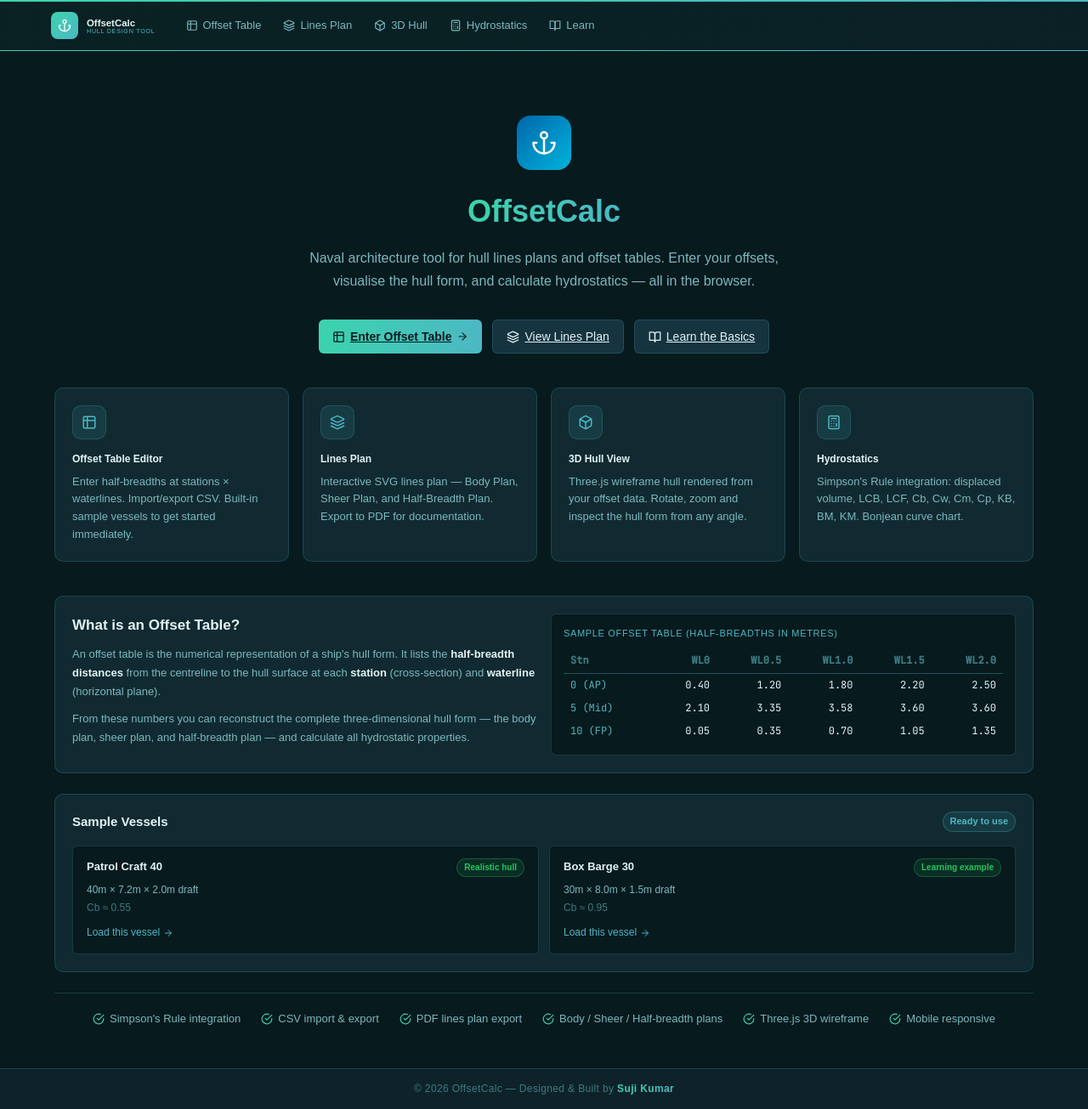
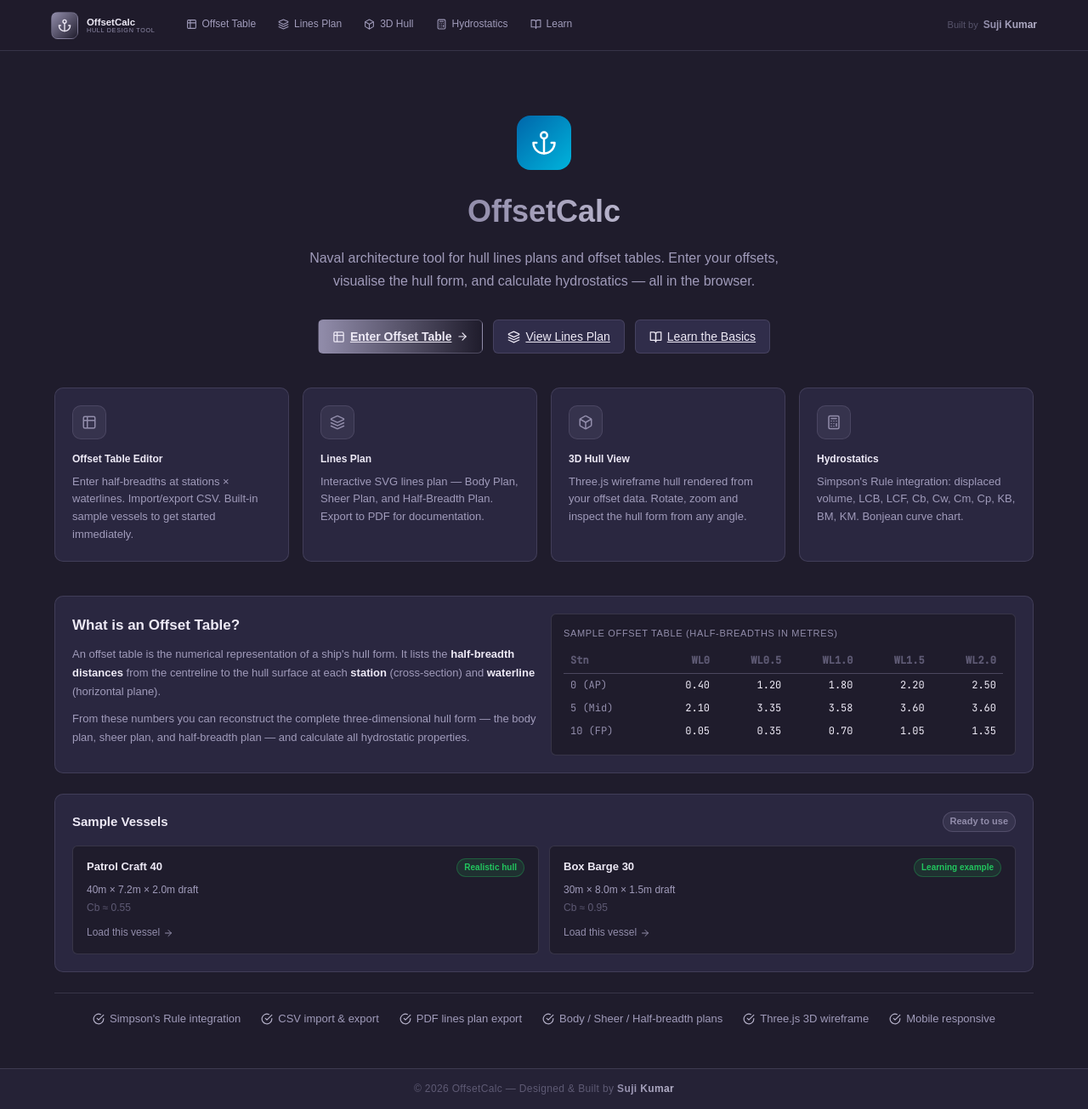
Before and after one commit to sujirex/offsetcalc, a Next.js app: page / in a window 1280 px wide. Shown: the whole page at 85% size. Built offline with nearby package versions, Linux system fonts and the light colour scheme.

Commit message:
style: purple gradient theme #928DAB→#1F1C2C, Arial 12px, Built by Suji Kumar navbar

```diff
--- a/app/globals.css
+++ b/app/globals.css
@@ -3,33 +3,32 @@
 *, *::before, *::after { box-sizing: border-box; margin: 0; padding: 0; }
 
 :root {
-  --navy:        #071a1e;
-  --navy-mid:    #0d2329;
-  --navy-card:   #112a31;
-  --navy-raised: #163340;
-  --border:      rgba(76, 184, 196, 0.20);
-  --border-hover:rgba(76, 184, 196, 0.50);
+  /* Backgrounds — deep purple */
+  --navy:        #1F1C2C;
+  --navy-mid:    #252236;
+  --navy-card:   #2a2740;
+  --navy-raised: #302d4a;
+  --border:      rgba(146, 141, 171, 0.22);
+  --border-hover:rgba(146, 141, 171, 0.55);
 
-  /* Brand — #3CD3AD → #4CB8C4 */
-  --cyan:        #4CB8C4;
-  --teal:        #3CD3AD;
-  --cyan-dim:    rgba(76, 184, 196, 0.12);
-  --teal-dim:    rgba(60, 211, 173, 0.12);
+  /* Brand — #928DAB → #1F1C2C */
+  --cyan:        #928DAB;
+  --teal:        #b8b4cc;
+  --cyan-dim:    rgba(146, 141, 171, 0.12);
   --amber:       #f59e0b;
   --danger:      #ef4444;
   --success:     #22c55e;
 
-  --text-primary:   #e2f4f6;
-  --text-secondary: #7ab8bf;
-  --text-muted:     #3d7a82;
+  /* Text */
+  --text-primary:   #eeeaf6;
+  --text-secondary: #a09bba;
+  --text-muted:     #5e5a74;
 
   --nav-h:     60px;
   --radius:    10px;
   --radius-sm: 6px;
 
-  --brand-grad:        linear-gradient(to right, #3CD3AD, #4CB8C4);
-  --brand-grad-diag:   linear-gradient(135deg, #3CD3AD 0%, #4CB8C4 100%);
-  --brand-grad-webkit: -webkit-linear-gradient(to right, #3CD3AD, #4CB8C4);
+  --brand-grad: linear-gradient(to right, #928DAB, #1F1C2C);
 }
 
 html, body {
@@ -52,7 +51,7 @@ label { font-family: Arial, Helvetica, sans-serif; font-size: 11px; }
 /* Scrollbar */
 ::-webkit-scrollbar { width: 6px; height: 6px; }
 ::-webkit-scrollbar-track { background: var(--navy); }
-::-webkit-scrollbar-thumb { background: rgba(76,184,196,0.3); border-radius: 3px; }
+::-webkit-scrollbar-thumb { background: rgba(146,141,171,0.3); border-radius: 3px; }
 ::-webkit-scrollbar-thumb:hover { background: var(--cyan); }
 
 /* Cards */
@@ -73,14 +72,15 @@ label { font-family: Arial, Helvetica, sans-serif; font-size: 11px; }
   transition: opacity .15s, transform .1s;
   font-family: Arial, Helvetica, sans-serif;
 }
-.btn:hover { opacity: 0.88; transform: translateY(-1px); }
+.btn:hover { opacity: 0.85; transform: translateY(-1px); }
 .btn:active { transform: translateY(0); }
-.btn-primary   {
-  background: #4CB8C4;
-  background: -webkit-linear-gradient(to right, #3CD3AD, #4CB8C4);
-  background: linear-gradient(to right, #3CD3AD, #4CB8C4);
-  color: #071a1e;
+.btn-primary {
+  background: #928DAB;
+  background: -webkit-linear-gradient(to right, #928DAB, #1F1C2C);
+  background: linear-gradient(to right, #928DAB, #1F1C2C);
+  color: #eeeaf6;
   font-weight: 600;
+  border: 1px solid rgba(146,141,171,0.4);
 }
 .btn-secondary { background: var(--navy-raised); color: var(--text-primary); border: 1px solid var(--border); }
 .btn-ghost     { background: transparent; color: var(--text-secondary); border: 1px solid transparent; }
@@ -92,7 +92,8 @@ label { font-family: Arial, Helvetica, sans-serif; font-size: 11px; }
   background: var(--navy-raised); border: 1px solid var(--border);
   border-radius: var(--radius-sm); color: var(--text-primary);
   padding: 8px 12px; font-size: 12px; outline: none;
-  width: 100%; transition: border-color .15s; font-family: Arial, Helvetica, sans-serif;
+  width: 100%; transition: border-color .15s;
+  font-family: Arial, Helvetica, sans-serif;
 }
 .input:focus { border-color: var(--cyan); }
 .input::placeholder { color: var(--text-muted); }
@@ -101,13 +102,13 @@ label { font-family: Arial, Helvetica, sans-serif; font-size: 11px; }
 .data-table { width: 100%; border-collapse: collapse; font-size: 12px; font-family: Arial, Helvetica, sans-serif; }
 .data-table th {
   text-align: left; padding: 10px 14px;
-  color: var(--text-muted); font-weight: 500;
+  color: var(--text-muted); font-weight: 600;
   font-size: 11px; letter-spacing: .06em; text-transform: uppercase;
   border-bottom: 1px solid var(--border);
   background: var(--navy); position: sticky; top: 0; z-index: 1;
 }
-.data-table td { padding: 9px 14px; border-bottom: 1px solid rgba(76,184,196,.07); }
-.data-table tr:hover td { background: rgba(76,184,196,.05); }
+.data-table td { padding: 9px 14px; border-bottom: 1px solid rgba(146,141,171,.08); color: var(--text-secondary); }
+.data-table tr:hover td { background: rgba(146,141,171,.06); }
 
 /* Stat cards */
 .stat-grid { display: grid; gap: 14px; }
@@ -117,21 +118,16 @@ label { font-family: Arial, Helvetica, sans-serif; font-size: 11px; }
   border-radius: var(--radius);
   padding: 16px 18px;
 }
-.stat-label { color: var(--text-muted); font-size: 11px; font-weight: 500; letter-spacing: .06em; text-transform: uppercase; margin-bottom: 4px; }
+.stat-label { color: var(--text-muted); font-size: 11px; font-weight: 600; letter-spacing: .06em; text-transform: uppercase; margin-bottom: 4px; font-family: Arial, Helvetica, sans-serif; }
 .stat-value {
   font-size: 24px; font-weight: 700; line-height: 1.1;
-  background: var(--brand-grad);
-  background: -webkit-linear-gradient(to right, #3CD3AD, #4CB8C4);
-  background: linear-gradient(to right, #3CD3AD, #4CB8C4);
-  -webkit-background-clip: text;
-  -webkit-text-fill-color: transparent;
-  background-clip: text;
+  color: var(--teal);
 }
-.stat-sub   { color: var(--text-secondary); font-size: 12px; margin-top: 3px; }
+.stat-sub { color: var(--text-muted); font-size: 11px; margin-top: 3px; }
 
 /* Badges */
 .badge { display: inline-flex; align-items: center; padding: 2px 8px; border-radius: 12px; font-size: 11px; font-weight: 600; }
-.badge-info    { background: rgba(76,184,196,.12); color: var(--cyan); border: 1px solid rgba(76,184,196,.3); }
+.badge-info    { background: rgba(146,141,171,.12); color: var(--cyan); border: 1px solid rgba(146,141,171,.3); }
 .badge-success { background: rgba(34,197,94,.12); color: #22c55e; border: 1px solid rgba(34,197,94,.3); }
 .badge-warning { background: rgba(245,158,11,.12); color: #f59e0b; border: 1px solid rgba(245,158,11,.3); }
 
@@ -141,9 +137,9 @@ label { font-family: Arial, Helvetica, sans-serif; font-size: 11px; }
 
 /* Grad text */
 .grad-text {
-  background: #4CB8C4;
-  background: -webkit-linear-gradient(to right, #3CD3AD, #4CB8C4);
-  background: linear-gradient(to right, #3CD3AD, #4CB8C4);
+  background: #928DAB;
+  background: -webkit-linear-gradient(to right, #928DAB, #b8b4cc);
+  background: linear-gradient(to right, #928DAB, #b8b4cc);
   -webkit-background-clip: text;
   -webkit-text-fill-color: transparent;
   background-clip: text;
--- a/app/layout.tsx
+++ b/app/layout.tsx
@@ -22,8 +22,8 @@ export default function RootLayout({ children }: { children: React.ReactNode })
             display: "flex",
             alignItems: "center",
             justifyContent: "center",
-            borderTop: "1px solid var(--border)",
-            background: "var(--navy-mid)",
+            borderTop: "1px solid rgba(146,141,171,0.22)",
+            background: "#252236",
             gap: 16,
           }}>
             <span style={{
@@ -34,7 +34,7 @@ export default function RootLayout({ children }: { children: React.ReactNode })
             }}>
               © {new Date().getFullYear()} OffsetCalc — Designed &amp; Built by{" "}
               <span style={{
-                background: "linear-gradient(to right, #3CD3AD, #4CB8C4)",
+                background: "linear-gradient(to right, #928DAB, #b8b4cc)",
                 WebkitBackgroundClip: "text",
                 WebkitTextFillColor: "transparent",
                 backgroundClip: "text",
--- a/components/Navbar.tsx
+++ b/components/Navbar.tsx
@@ -19,33 +19,35 @@ export function Navbar() {
   return (
     <nav style={{
       height: "var(--nav-h)",
-      background: "rgba(7,26,30,0.96)",
-      borderBottom: "1px solid var(--border)",
-      borderTop: "2px solid transparent",
-      backgroundImage: "linear-gradient(rgba(7,26,30,0.96),rgba(7,26,30,0.96)), linear-gradient(to right,#3CD3AD,#4CB8C4)",
-      backgroundOrigin: "border-box",
-      backgroundClip: "padding-box, border-box",
+      background: "rgba(31,28,44,0.97)",
+      borderBottom: "1px solid rgba(146,141,171,0.22)",
       backdropFilter: "blur(16px)",
       position: "sticky", top: 0, zIndex: 50,
       display: "flex", alignItems: "center",
     }}>
-      <div style={{ maxWidth: 1200, width: "100%", margin: "0 auto", padding: "0 20px", display: "flex", alignItems: "center", gap: 8 }}>
+      <div style={{
+        maxWidth: 1200, width: "100%", margin: "0 auto",
+        padding: "0 20px", display: "flex", alignItems: "center", gap: 8,
+      }}>
+
         {/* Logo */}
         <Link href="/" style={{ textDecoration: "none", display: "flex", alignItems: "center", gap: 10, flexShrink: 0, marginRight: 16 }}>
           <div style={{
             width: 32, height: 32, borderRadius: 8,
-            background: "linear-gradient(135deg,#3CD3AD,#4CB8C4)",
+            background: "#928DAB",
+            background: "linear-gradient(135deg, #928DAB, #1F1C2C)",
+            border: "1px solid rgba(146,141,171,0.4)",
             display: "flex", alignItems: "center", justifyContent: "center",
           }}>
-            <Anchor size={16} color="#fff" />
+            <Anchor size={16} color="#eeeaf6" />
           </div>
           <div>
-            <div style={{ fontWeight: 700, fontSize: "0.95rem", color: "var(--text-primary)", lineHeight: 1.1 }}>OffsetCalc</div>
-            <div style={{ fontSize: "0.6rem", color: "var(--cyan)", letterSpacing: "0.1em", lineHeight: 1 }}>HULL DESIGN TOOL</div>
+            <div style={{ fontWeight: 700, fontSize: "0.95rem", color: "#eeeaf6", lineHeight: 1.1, fontFamily: "Arial, sans-serif" }}>OffsetCalc</div>
+            <div style={{ fontSize: "0.6rem", color: "#928DAB", letterSpacing: "0.1em", lineHeight: 1, fontFamily: "Arial, sans-serif" }}>HULL DESIGN TOOL</div>
           </div>
         </Link>
 
-        {/* Desktop links */}
+        {/* Desktop nav links */}
         <div className="nav-desktop" style={{ display: "flex", gap: 2, flex: 1 }}>
           {LINKS.map(({ href, label, icon: Icon }) => {
             const active = path === href || path.startsWith(href + "/")
@@ -53,16 +55,33 @@ export function Navbar() {
               <Link key={href} href={href} style={{
                 display: "flex", alignItems: "center", gap: 6,
                 padding: "6px 12px", borderRadius: "var(--radius-sm)",
-                textDecoration: "none", fontSize: 13, fontWeight: 500,
-                color: active ? "var(--cyan)" : "var(--text-secondary)",
-                background: active ? "var(--cyan-dim)" : "transparent",
+                textDecoration: "none",
+                fontSize: 12,
+                fontWeight: 500,
+                fontFamily: "Arial, Helvetica, sans-serif",
+                color: active ? "#b8b4cc" : "#a09bba",
+                background: active ? "rgba(146,141,171,0.12)" : "transparent",
+                borderBottom: active ? "2px solid #928DAB" : "2px solid transparent",
                 transition: "all .12s",
               }}>
-                <Icon size={14} />
+                <Icon size={13} />
                 {label}
               </Link>
             )
           })}
+        </div>
+
+        {/* Built by — desktop only */}
+        <div className="nav-built" style={{ display: "flex", alignItems: "center", gap: 6, flexShrink: 0, marginLeft: 8 }}>
+          <span style={{ fontSize: 11, color: "rgba(146,141,171,0.5)", fontFamily: "Arial, sans-serif" }}>Built by</span>
+          <span style={{
+            fontSize: 12, fontWeight: 600,
+            fontFamily: "Arial, sans-serif",
+            background: "linear-gradient(to right, #928DAB, #b8b4cc)",
+            WebkitBackgroundClip: "text",
+            WebkitTextFillColor: "transparent",
+            backgroundClip: "text",
+          }}>Suji Kumar</span>
         </div>
 
         {/* Mobile hamburger */}
@@ -71,9 +90,9 @@ export function Navbar() {
           onClick={() => setOpen(o => !o)}
           style={{
             display: "none", marginLeft: "auto",
-            background: "none", border: "1px solid var(--border)",
+            background: "none", border: "1px solid rgba(146,141,171,0.3)",
             borderRadius: "var(--radius-sm)", padding: "6px 10px",
-            cursor: "pointer", color: "var(--text-primary)",
+            cursor: "pointer", color: "#eeeaf6",
           }}
         >
           {open ? <X size={18} /> : <Menu size={18} />}
@@ -84,8 +103,9 @@ export function Navbar() {
       {open && (
         <div style={{
           position: "absolute", top: "var(--nav-h)", left: 0, right: 0,
-          background: "rgba(6,16,31,0.98)", borderBottom: "1px solid var(--border)",
-          padding: "8px 16px 12px", zIndex: 49,
+          background: "rgba(31,28,44,0.99)",
+          borderBottom: "1px solid rgba(146,141,171,0.22)",
+          padding: "8px 16px 16px", zIndex: 49,
         }}>
           {LINKS.map(({ href, label, icon: Icon }) => {
             const active = path === href
@@ -93,20 +113,25 @@ export function Navbar() {
               <Link key={href} href={href} onClick={() => setOpen(false)} style={{
                 display: "flex", alignItems: "center", gap: 8,
                 padding: "10px 12px", borderRadius: "var(--radius-sm)", marginBottom: 4,
-                textDecoration: "none", fontSize: 14, fontWeight: 500,
-                color: active ? "var(--cyan)" : "var(--text-secondary)",
-                background: active ? "var(--cyan-dim)" : "transparent",
+                textDecoration: "none", fontSize: 13, fontWeight: 500,
+                fontFamily: "Arial, Helvetica, sans-serif",
+                color: active ? "#b8b4cc" : "#a09bba",
+                background: active ? "rgba(146,141,171,0.12)" : "transparent",
               }}>
-                <Icon size={16} /> {label}
+                <Icon size={15} /> {label}
               </Link>
             )
           })}
+          <div style={{ borderTop: "1px solid rgba(146,141,171,0.15)", marginTop: 8, paddingTop: 10, fontSize: 11, color: "rgba(146,141,171,0.5)", fontFamily: "Arial, sans-serif", textAlign: "center" }}>
+            Built by <span style={{ color: "#928DAB", fontWeight: 600 }}>Suji Kumar</span>
+          </div>
         </div>
       )}
 
       <style>{`
         @media (max-width: 700px) {
           .nav-desktop { display: none !important; }
+          .nav-built   { display: none !important; }
           .nav-mob-btn { display: flex !important; }
         }
       `}</style>
```
